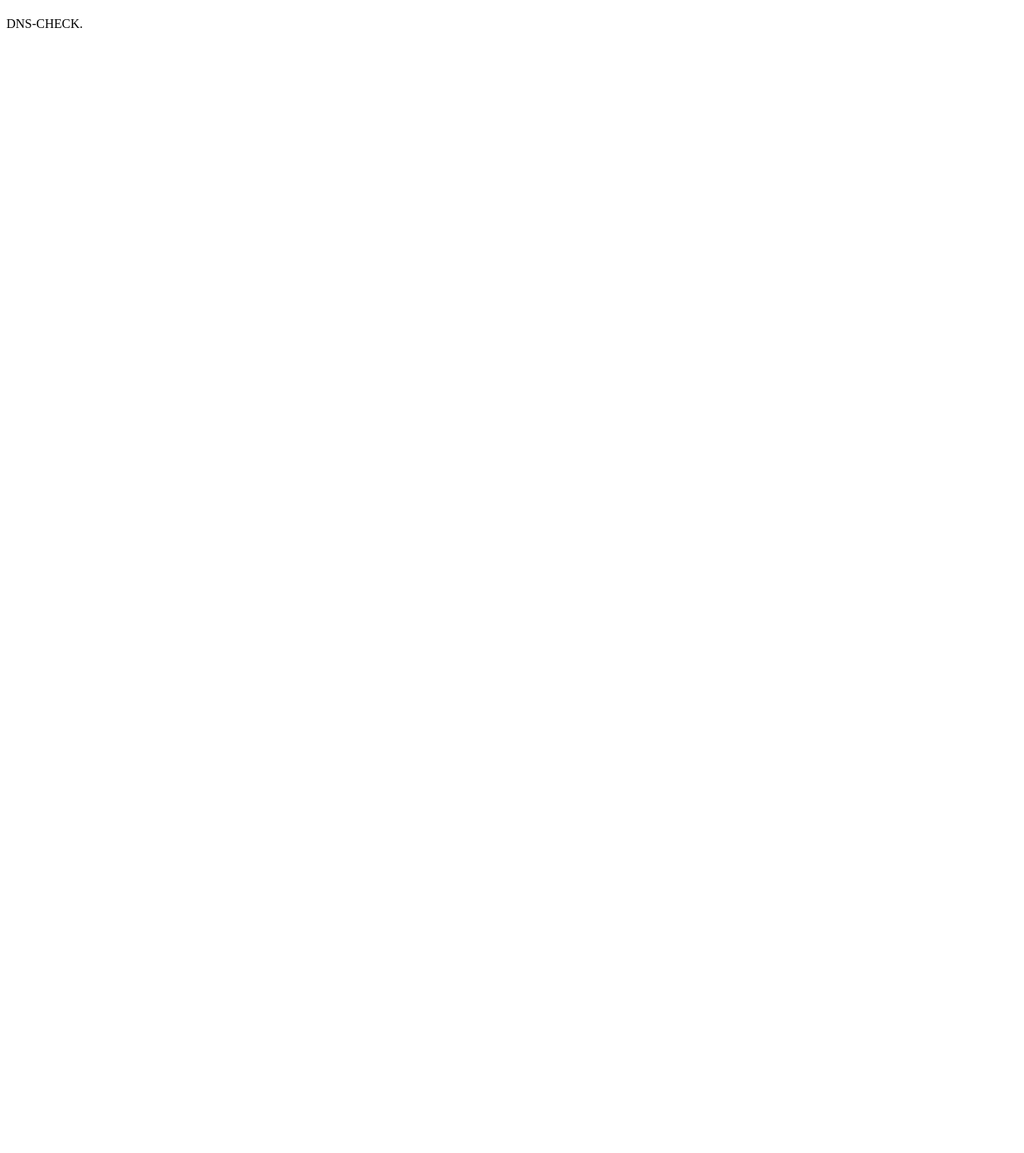
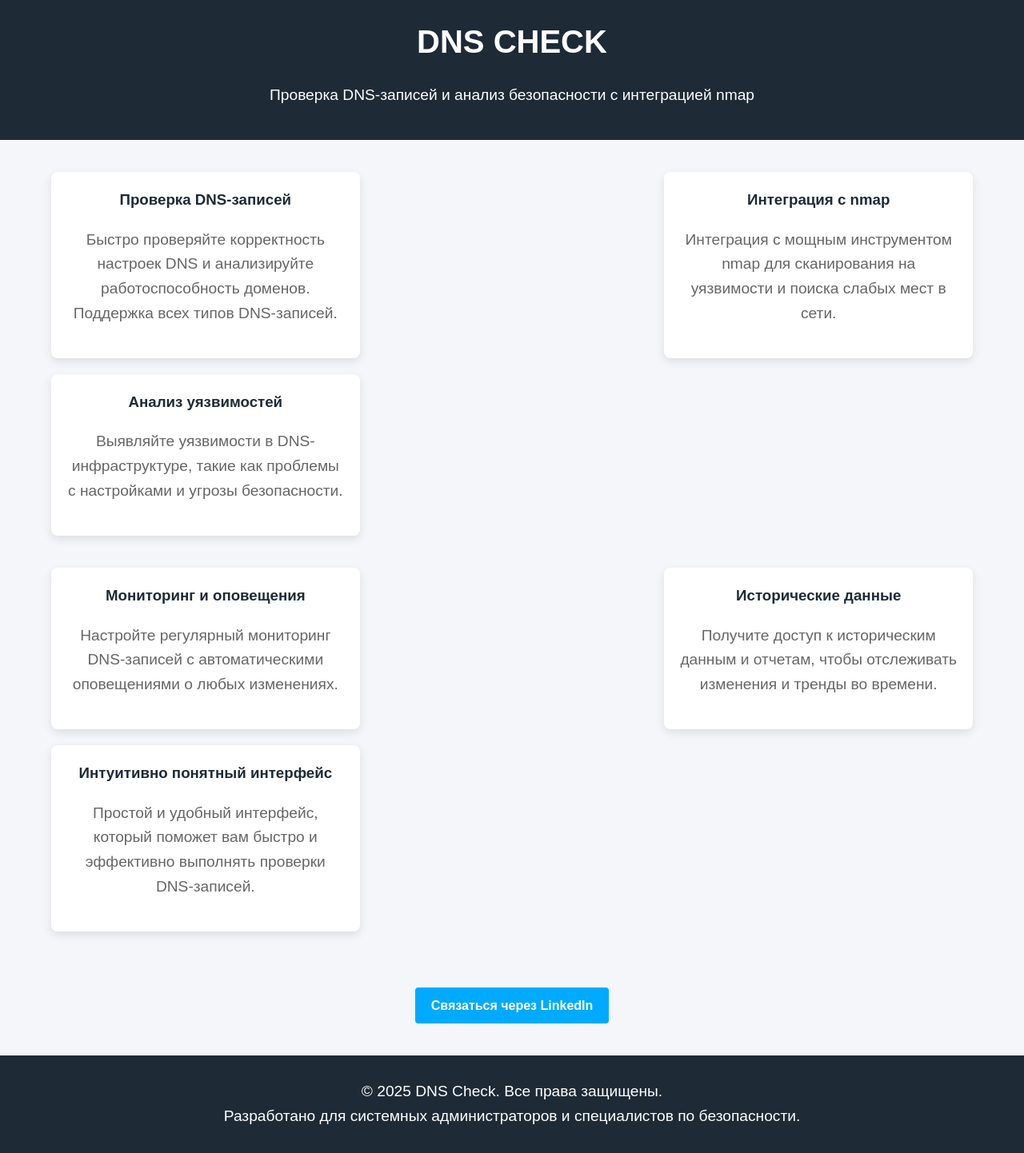
Before and after one commit to dns-check-prod/dns-check-app, a plain HTML site: page index.html in a window 1280 px wide. Shown: the whole page at 80% size. Before the commit the page ends 800 px from the top, so only its background shows below. Drawn offline with Linux system fonts and the light colour scheme.

Commit message:
Update index.html

```diff
--- a/index.html
+++ b/index.html
@@ -3,10 +3,166 @@
 <head>
     <meta charset="UTF-8">
     <meta name="viewport" content="width=device-width, initial-scale=1.0">
-    <title>DNS-CHECK</title>
+    <meta name="description" content="DNS Check — мобильное приложение для проверки DNS-записей с интеграцией nmap.">
+    <title>DNS Check</title>
+    <style>
+        /* Основные стили */
+        body {
+            font-family: 'Arial', sans-serif;
+            background-color: #f4f6f9;
+            margin: 0;
+            padding: 0;
+            color: #333;
+            line-height: 1.6;
+        }
+
+        header {
+            background-color: #1e2a36;
+            color: #fff;
+            padding: 20px;
+            text-align: center;
+        }
+
+        h1 {
+            font-size: 2.5em;
+            margin: 0;
+            text-transform: uppercase;
+        }
+
+        p {
+            font-size: 1.2em;
+            max-width: 800px;
+            margin: 20px auto;
+            text-align: center;
+        }
+
+        /* Стили для контента */
+        .container {
+            width: 90%;
+            margin: 0 auto;
+            padding: 40px 0;
+            text-align: center;
+        }
+
+        .content-block {
+            display: flex;
+            justify-content: space-between;
+            gap: 20px;
+            flex-wrap: wrap;
+            margin-bottom: 40px;
+        }
+
+        .feature {
+            background-color: #fff;
+            border-radius: 8px;
+            padding: 20px;
+            width: 30%;
+            box-shadow: 0 4px 12px rgba(0, 0, 0, 0.1);
+            transition: transform 0.3s ease-in-out;
+        }
+
+        .feature:hover {
+            transform: translateY(-10px);
+        }
+
+        .feature h3 {
+            color: #1e2a36;
+            margin-top: 0;
+        }
+
+        .feature p {
+            color: #666;
+        }
+
+        /* Стили для кнопки и ссылки */
+        .btn {
+            background-color: #00aaff;
+            color: #fff;
+            text-decoration: none;
+            padding: 10px 20px;
+            border-radius: 4px;
+            font-weight: bold;
+            display: inline-block;
+            margin-top: 30px;
+            transition: background-color 0.3s ease;
+        }
+
+        .btn:hover {
+            background-color: #007b99;
+        }
+
+        footer {
+            background-color: #1e2a36;
+            color: #fff;
+            padding: 10px 0;
+            text-align: center;
+        }
+
+        footer a {
+            color: #00aaff;
+            text-decoration: none;
+        }
+
+        footer a:hover {
+            text-decoration: underline;
+        }
+
+        /* Адаптивность */
+        @media (max-width: 768px) {
+            .feature {
+                width: 100%;
+                margin-bottom: 20px;
+            }
+
+            .content-block {
+                flex-direction: column;
+                align-items: center;
+            }
+        }
+    </style>
 </head>
 <body>
-    <h1></h1>
-    <p>DNS-CHECK.</p>
+    <header>
+        <h1>DNS Check</h1>
+        <p>Проверка DNS-записей и анализ безопасности с интеграцией nmap</p>
+    </header>
+
+    <div class="container">
+        <div class="content-block">
+            <div class="feature">
+                <h3>Проверка DNS-записей</h3>
+                <p>Быстро проверяйте корректность настроек DNS и анализируйте работоспособность доменов. Поддержка всех типов DNS-записей.</p>
+            </div>
+            <div class="feature">
+                <h3>Интеграция с nmap</h3>
+                <p>Интеграция с мощным инструментом nmap для сканирования на уязвимости и поиска слабых мест в сети.</p>
+            </div>
+            <div class="feature">
+                <h3>Анализ уязвимостей</h3>
+                <p>Выявляйте уязвимости в DNS-инфраструктуре, такие как проблемы с настройками и угрозы безопасности.</p>
+            </div>
+        </div>
+
+        <div class="content-block">
+            <div class="feature">
+                <h3>Мониторинг и оповещения</h3>
+                <p>Настройте регулярный мониторинг DNS-записей с автоматическими оповещениями о любых изменениях.</p>
+            </div>
+            <div class="feature">
+                <h3>Исторические данные</h3>
+                <p>Получите доступ к историческим данным и отчетам, чтобы отслеживать изменения и тренды во времени.</p>
+            </div>
+            <div class="feature">
+                <h3>Интуитивно понятный интерфейс</h3>
+                <p>Простой и удобный интерфейс, который поможет вам быстро и эффективно выполнять проверки DNS-записей.</p>
+            </div>
+        </div>
+
+        <a href="www.linkedin.com/in/dns-check-dev" class="btn" target="_blank">Связаться через LinkedIn</a>
+    </div>
+
+    <footer>
+        <p>&copy; 2025 DNS Check. Все права защищены. <br>Разработано для системных администраторов и специалистов по безопасности.</p>
+    </footer>
 </body>
 </html>
```
